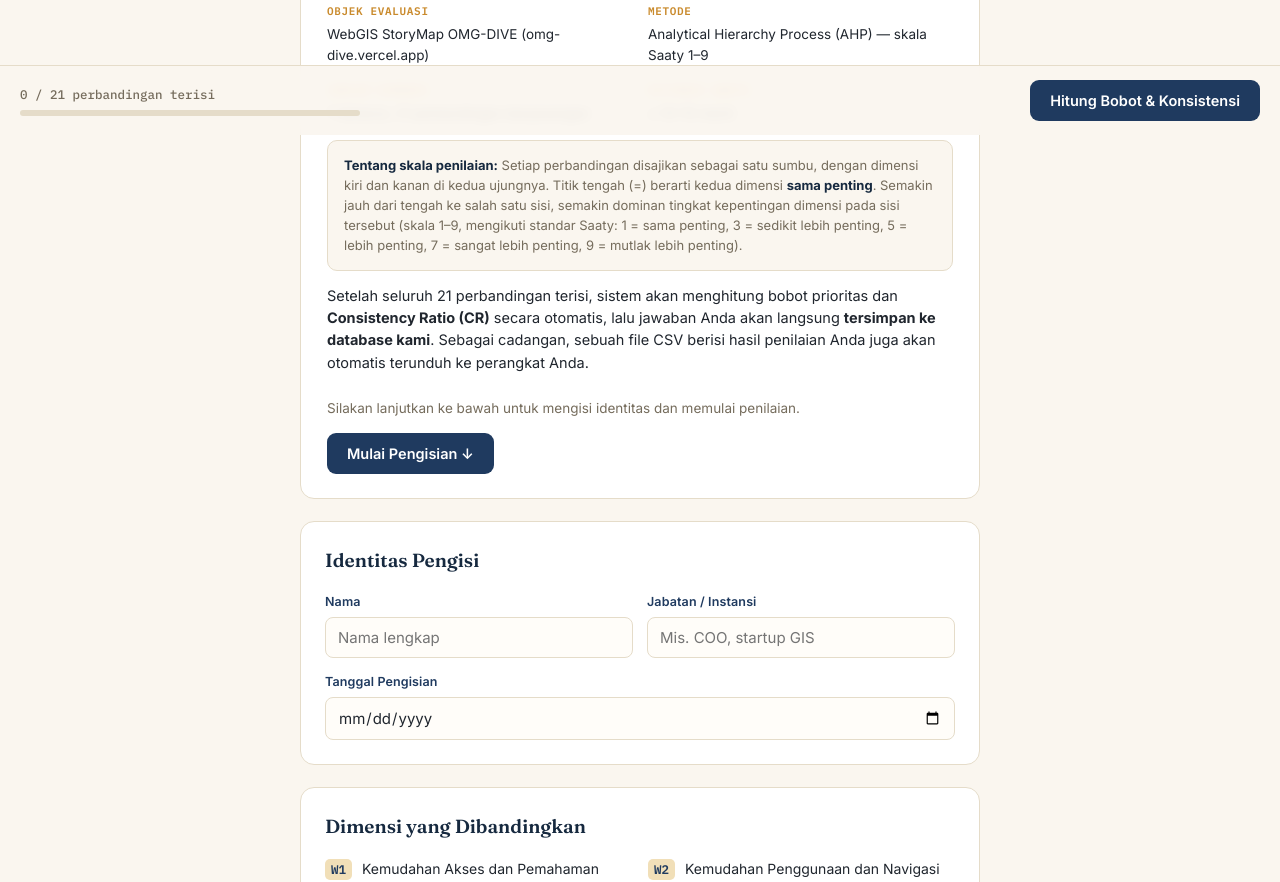
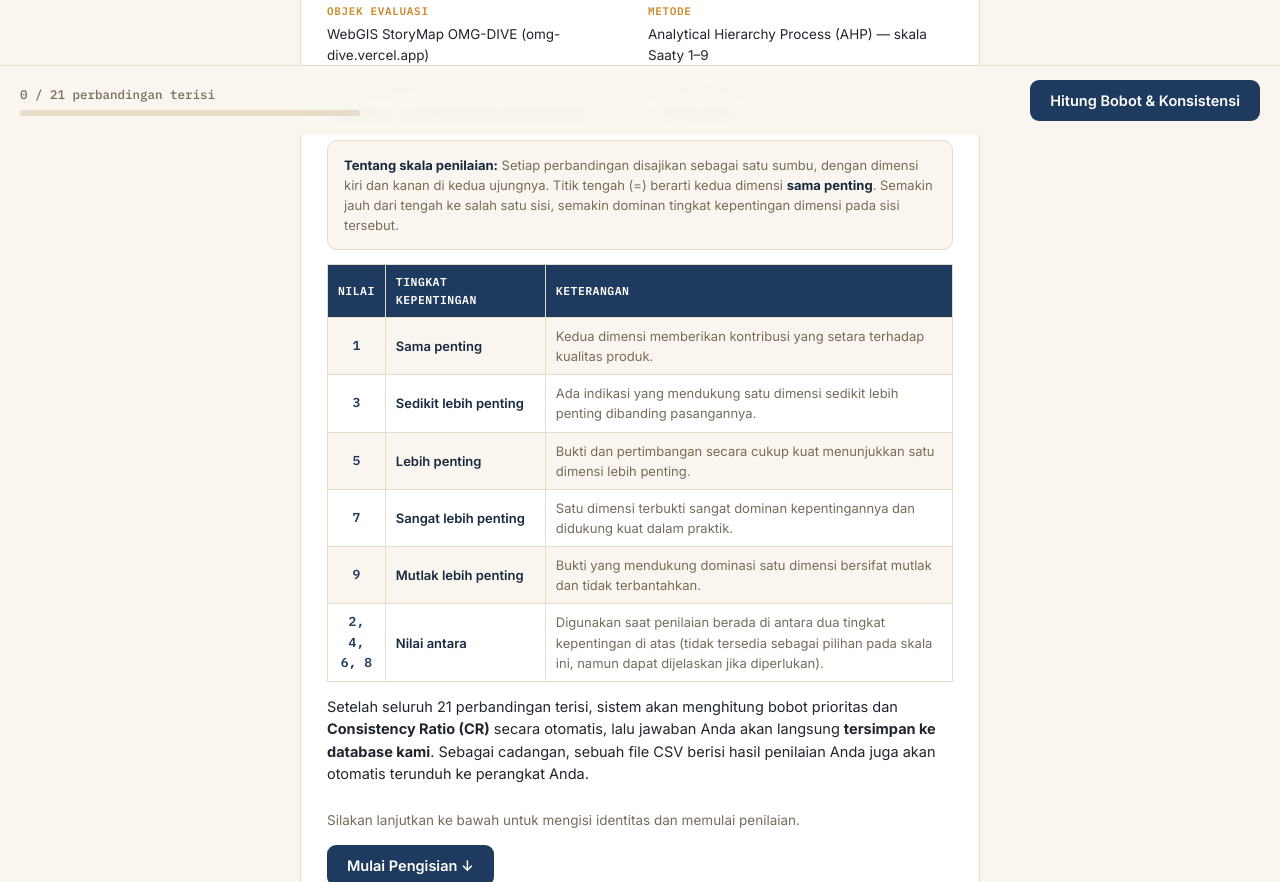
Before and after one commit to aessthtcc-ux/ahp-pairwise, a plain HTML site: page index.html in a window 1280 px wide. Shown: the part 665-1547 px from the top of the page. Drawn offline with Linux system fonts and the light colour scheme.

Commit message:
update AHP

```diff
--- a/index.html
+++ b/index.html
@@ -114,6 +114,31 @@
     color:var(--muted);
   }
   .scale-explain b{color:var(--navy-ink);}
+  .scale-table{width:100%;border-collapse:collapse;margin-top:14px;font-size:13px;}
+  .scale-table th,.scale-table td{
+    border:1px solid var(--line);
+    padding:8px 10px;
+    text-align:left;
+  }
+  .scale-table th{
+    background:var(--navy);
+    color:#fff;
+    font-weight:600;
+    font-family:'IBM Plex Mono',monospace;
+    font-size:11.5px;
+    letter-spacing:.04em;
+    text-transform:uppercase;
+  }
+  .scale-table td.val{
+    font-family:'IBM Plex Mono',monospace;
+    font-weight:600;
+    color:var(--navy);
+    text-align:center;
+    width:48px;
+  }
+  .scale-table td.label{font-weight:600;color:var(--navy-ink);width:160px;}
+  .scale-table td.desc{color:var(--muted);}
+  .scale-table tr:nth-child(even){background:var(--paper);}
   .start-cta{
     display:flex;align-items:center;justify-content:space-between;gap:14px;
     margin-top:24px;flex-wrap:wrap;
@@ -351,6 +376,9 @@
     .beam{top:17px;}
     .wrap{padding:32px 14px 30px;}
     .footer-bar{padding:12px 14px;flex-wrap:wrap;}
+    .scale-table{font-size:11.5px;}
+    .scale-table td.label{width:auto;}
+    .scale-table th,.scale-table td{padding:6px 7px;}
   }
   @media (prefers-reduced-motion: reduce){
     .pill,.bar-fill,.progress-fill{transition:none;}
@@ -395,8 +423,18 @@
     </div>
 
     <div class="scale-explain">
-      <b>Tentang skala penilaian:</b> Setiap perbandingan disajikan sebagai satu sumbu, dengan dimensi kiri dan kanan di kedua ujungnya. Titik tengah (=) berarti kedua dimensi <b>sama penting</b>. Semakin jauh dari tengah ke salah satu sisi, semakin dominan tingkat kepentingan dimensi pada sisi tersebut (skala 1–9, mengikuti standar Saaty: 1 = sama penting, 3 = sedikit lebih penting, 5 = lebih penting, 7 = sangat lebih penting, 9 = mutlak lebih penting).
+      <b>Tentang skala penilaian:</b> Setiap perbandingan disajikan sebagai satu sumbu, dengan dimensi kiri dan kanan di kedua ujungnya. Titik tengah (=) berarti kedua dimensi <b>sama penting</b>. Semakin jauh dari tengah ke salah satu sisi, semakin dominan tingkat kepentingan dimensi pada sisi tersebut.
     </div>
+
+    <table class="scale-table">
+      <tr><th>Nilai</th><th>Tingkat Kepentingan</th><th>Keterangan</th></tr>
+      <tr><td class="val">1</td><td class="label">Sama penting</td><td class="desc">Kedua dimensi memberikan kontribusi yang setara terhadap kualitas produk.</td></tr>
+      <tr><td class="val">3</td><td class="label">Sedikit lebih penting</td><td class="desc">Ada indikasi yang mendukung satu dimensi sedikit lebih penting dibanding pasangannya.</td></tr>
+      <tr><td class="val">5</td><td class="label">Lebih penting</td><td class="desc">Bukti dan pertimbangan secara cukup kuat menunjukkan satu dimensi lebih penting.</td></tr>
+      <tr><td class="val">7</td><td class="label">Sangat lebih penting</td><td class="desc">Satu dimensi terbukti sangat dominan kepentingannya dan didukung kuat dalam praktik.</td></tr>
+      <tr><td class="val">9</td><td class="label">Mutlak lebih penting</td><td class="desc">Bukti yang mendukung dominasi satu dimensi bersifat mutlak dan tidak terbantahkan.</td></tr>
+      <tr><td class="val">2, 4, 6, 8</td><td class="label">Nilai antara</td><td class="desc">Digunakan saat penilaian berada di antara dua tingkat kepentingan di atas (tidak tersedia sebagai pilihan pada skala ini, namun dapat dijelaskan jika diperlukan).</td></tr>
+    </table>
 
     <p style="margin-top:14px;">Setelah seluruh 21 perbandingan terisi, sistem akan menghitung bobot prioritas dan <b>Consistency Ratio (CR)</b> secara otomatis, lalu jawaban Anda akan langsung <b>tersimpan ke database kami</b>. Sebagai cadangan, sebuah file CSV berisi hasil penilaian Anda juga akan otomatis terunduh ke perangkat Anda.</p>
 
@@ -487,7 +525,7 @@
   // Ganti dengan URL Web App hasil deploy Apps Script Anda.
   // Lihat README_GOOGLE_SHEETS.md untuk cara mendapatkan URL ini.
   // =====================================================================
-  const SHEET_WEBHOOK_URL = 'https://script.google.com/macros/s/AKfycbx-jouB0acJLIcDDM9spp4YK-xThkluE5E7ULb01aShmvIZ3BNSl1a-m58T_FuGH18J/exec';
+  const SHEET_WEBHOOK_URL = 'PASTE_URL_WEB_APP_ANDA_DISINI';
   // =====================================================================
 
   const dims = [
```
